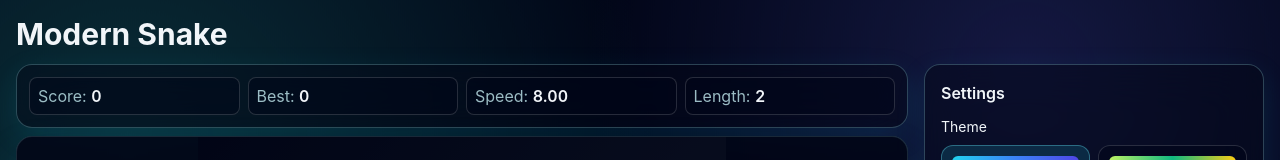
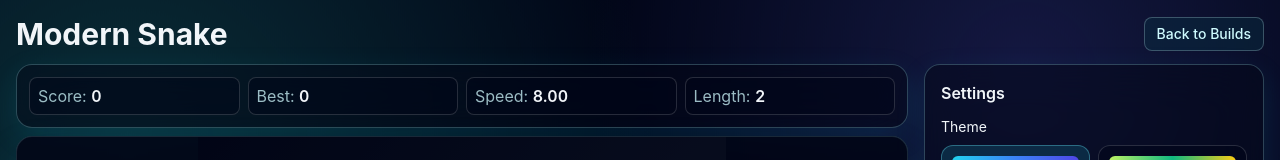
Before and after one commit to adammastersuk/snake-modern, a Next.js app: page / in a window 1280 px wide. Shown: the top 160 px of the page. Built offline with nearby package versions, Linux system fonts and the light colour scheme; no server answers; the database is empty.

Commit message:
Add subtle Back to Builds link in page header

```diff
--- a/app/page.tsx
+++ b/app/page.tsx
@@ -381,7 +381,15 @@ export default function Home() {
 
   return (
     <main className={`mx-auto max-w-7xl overflow-x-hidden px-3 pt-3 md:p-4 ${surface.page}`}>
-      <h1 className="mb-3 text-2xl font-bold sm:text-3xl">{THEME_TITLES[theme]}</h1>
+      <div className="mb-3 flex items-center justify-between gap-3">
+        <h1 className="min-w-0 text-2xl font-bold sm:text-3xl">{THEME_TITLES[theme]}</h1>
+        <a
+          href="https://builds.adammasters.co.uk"
+          className={`shrink-0 rounded-lg border px-3 py-1.5 text-xs font-medium sm:text-sm ${surface.buttonGhost}`}
+        >
+          Back to Builds
+        </a>
+      </div>
       <div className="grid max-w-full gap-4 lg:grid-cols-[minmax(0,1fr)_340px]">
         <section className="min-w-0">
           <div className="mb-2 flex items-start gap-2 lg:hidden">
```
